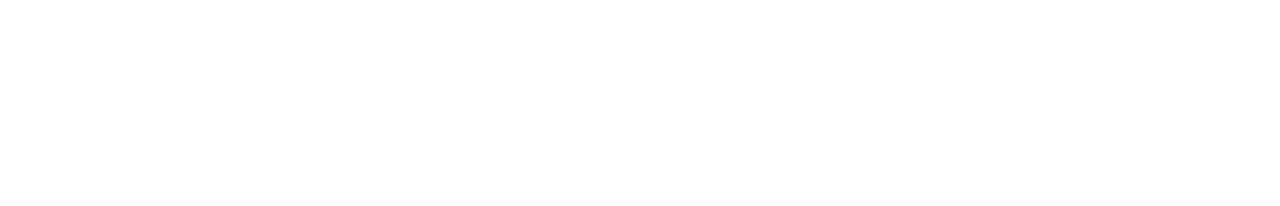
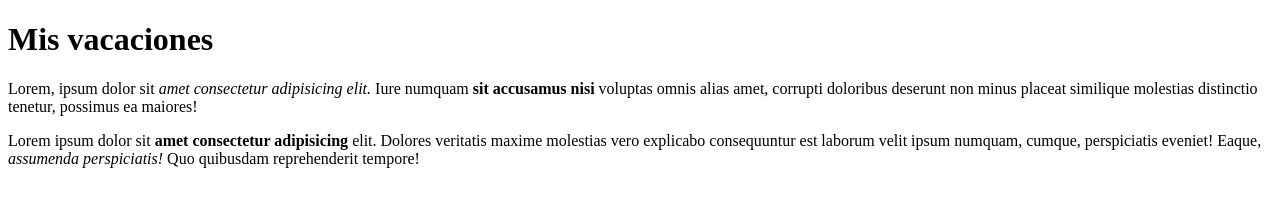
Before and after one commit to drkphom/web, a plain HTML site: page ACTIVITATS/Activitat 1.7.html in a window 1280 px wide. Drawn offline with Linux system fonts and the light colour scheme.

Commit message:
Activitat 1.7

```diff
--- a/ACTIVITATS/Activitat 1.7.html
+++ b/ACTIVITATS/Activitat 1.7.html
@@ -6,6 +6,8 @@
     <title>Document</title>
 </head>
 <body>
-
+    <h1>Mis vacaciones</h1>
+    <p>Lorem, ipsum dolor sit <i>amet consectetur adipisicing elit.</i> Iure numquam <b>sit accusamus nisi</b> voluptas omnis alias amet, corrupti doloribus deserunt non minus placeat similique molestias distinctio tenetur, possimus ea maiores!</p>
+    <p>Lorem ipsum dolor sit <b>amet consectetur adipisicing</b> elit. Dolores veritatis maxime molestias vero explicabo consequuntur est laborum velit ipsum numquam, cumque, perspiciatis eveniet! Eaque, <i>assumenda perspiciatis!</i> Quo quibusdam reprehenderit tempore!</p>
 </body>
 </html>
```
